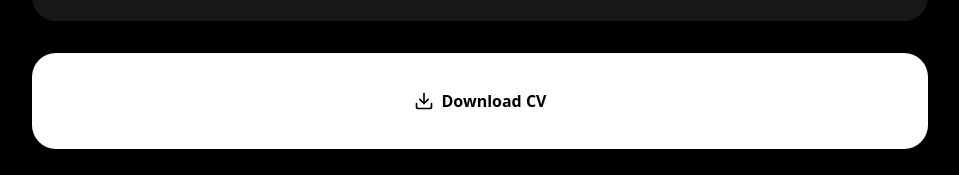
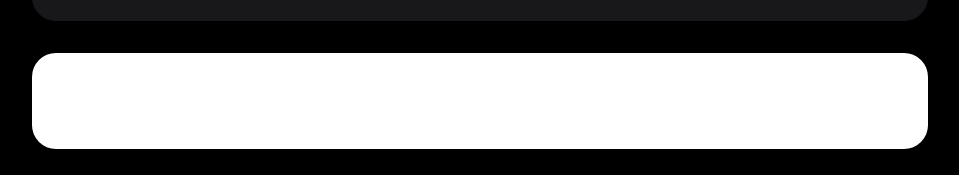
Before and after one commit to jay02159/My_Portfolio, a React (Vite) app in the folder my_portfolio/: page /about in a window 1280 px wide. Shown: the part 631-806 px from the top of the page, without its empty margins (160-1119 px from the left). Built offline with nearby package versions, Linux system fonts and the light colour scheme.

Commit message:
Update About.tsx

```diff
--- a/my_portfolio/src/pages/About.tsx
+++ b/my_portfolio/src/pages/About.tsx
@@ -31,7 +31,7 @@ const About = () => {
       <div className="bg-white rounded-3xl p-6">
         <button
           onClick={handleDownload}
-          className="w-full flex items-center justify-center gap-2 bg-grey-200 hover:bg-grey-50 text-black font-semibold py-3 rounded-xl transition-colors duration-300 ease-in-out"
+          className="w-full flex items-center justify-center gap-2 bg-grey-200 hover:bg-grey-50 text-white font-semibold py-3 rounded-xl transition-colors duration-300 ease-in-out"
         >
           <Download size={20} />
           Download CV
```
